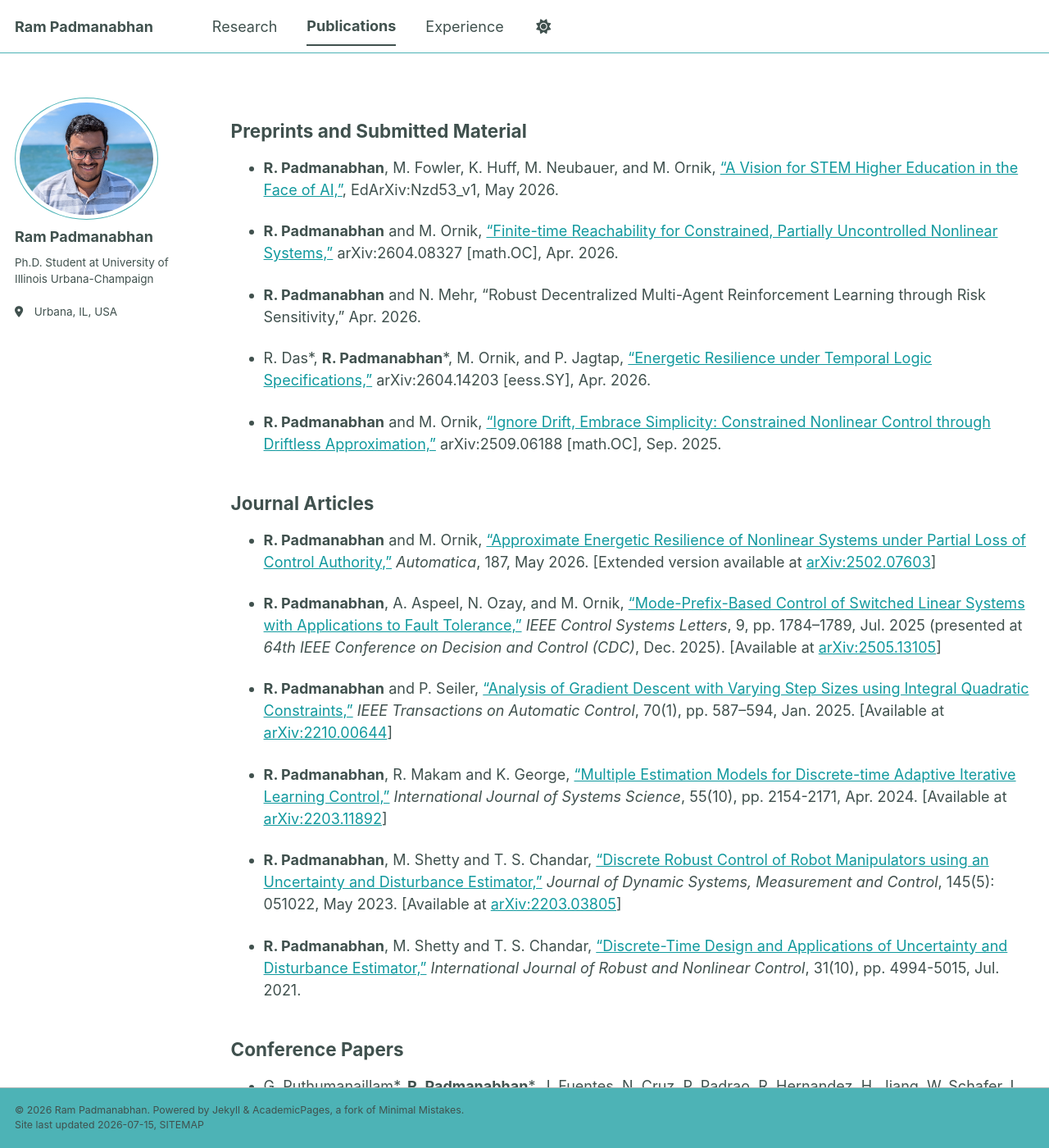
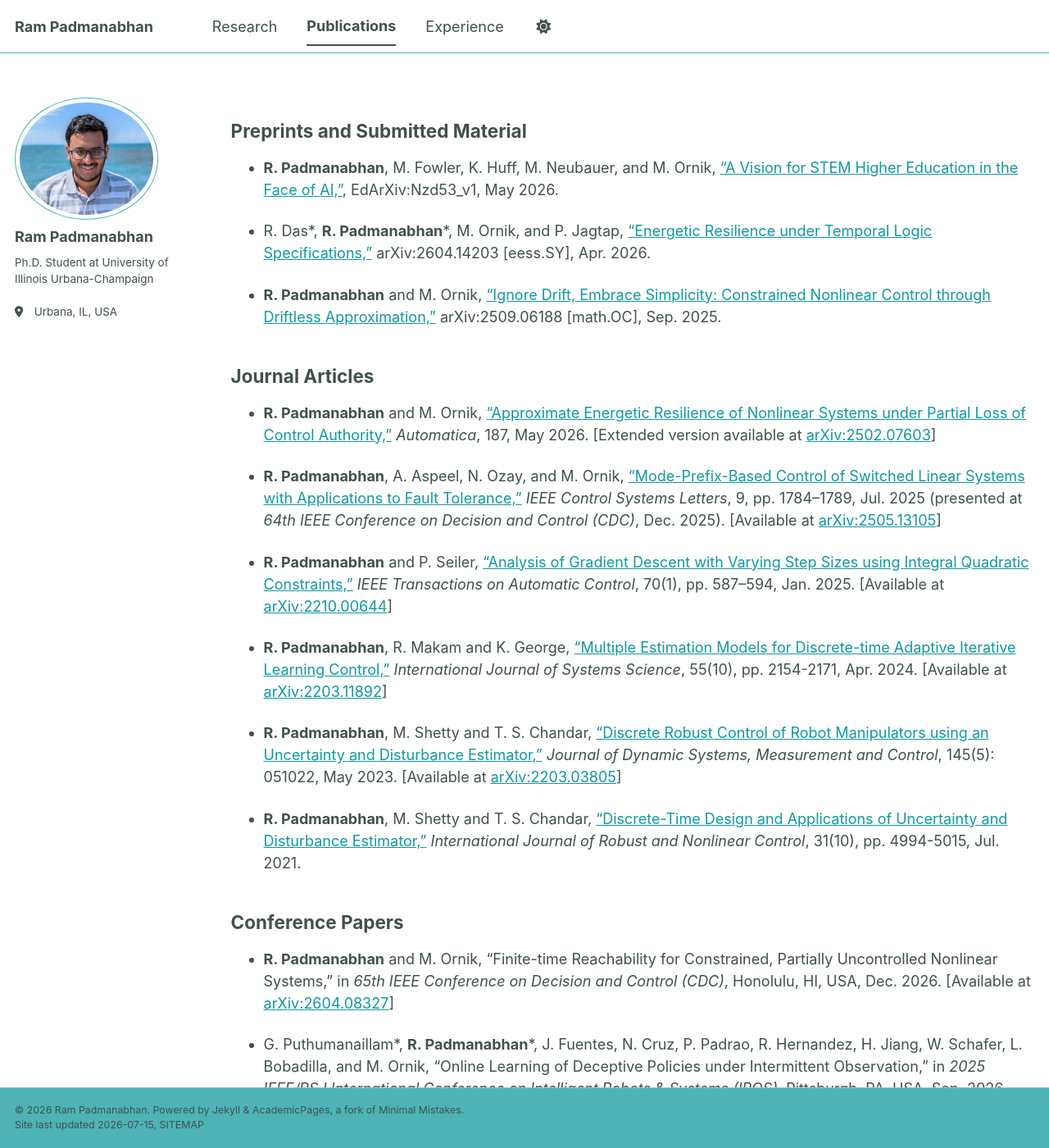
Before and after one commit to ram-p/ram-p.github.io, a Jekyll site: the page built from _pages/publications.md, in a window 1280 px wide and 1400 px high. Shown: the whole window at 82% size. Built offline with Jekyll 4.4.1, drawn with Linux system fonts in a browser that asks for light colours; a script bundle is joined from its source files by our own code; library files that are not in the unit come from our copies.

Commit message:
CDC 2026

```diff
--- a/_pages/publications.md
+++ b/_pages/publications.md
@@ -9,10 +9,6 @@ Preprints and Submitted Material
 ------
 
 - **R. Padmanabhan**, M. Fowler, K. Huff, M. Neubauer, and M. Ornik, ["A Vision for STEM Higher Education in the Face of AI,"](https://osf.io/preprints/edarxiv/nzd53_v1), EdArXiv:Nzd53_v1, May 2026.
-
-- **R. Padmanabhan** and M. Ornik, ["Finite-time Reachability for Constrained, Partially Uncontrolled Nonlinear Systems,"](https://arxiv.org/abs/2604.08327) arXiv:2604.08327 [math.OC], Apr. 2026.
-
-- **R. Padmanabhan** and N. Mehr, "Robust Decentralized Multi-Agent Reinforcement Learning through Risk Sensitivity," Apr. 2026.
 
 - R. Das\*, **R. Padmanabhan**\*, M. Ornik, and P. Jagtap, ["Energetic Resilience under Temporal Logic Specifications,"](https://arxiv.org/abs/2604.14203) arXiv:2604.14203 [eess.SY], Apr. 2026.
 
@@ -36,7 +32,9 @@ Journal Articles
 Conference Papers
 ------
 
-- G. Puthumanaillam\*, **R. Padmanabhan**\*, J. Fuentes, N. Cruz, P. Padrao, R. Hernandez, H. Jiang, W. Schafer, L. Bobadilla, and M. Ornik, ["Online Learning of Deceptive Policies under Intermittent Observation,"](https://arxiv.org/abs/2509.14453) in _2025 IEEE/RSJ International Conference on Intelligent Robots & Systems (IROS)_, Pittsburgh, PA, USA, Sep. 2026. \[Available at [arXiv:2509.14453](https://arxiv.org/abs/2509.14453)\]
+- **R. Padmanabhan** and M. Ornik, "Finite-time Reachability for Constrained, Partially Uncontrolled Nonlinear Systems," in _65th IEEE Conference on Decision and Control (CDC)_, Honolulu, HI, USA, Dec. 2026. \[Available at [arXiv:2604.08327](https://arxiv.org/abs/2604.08327)\]
+
+- G. Puthumanaillam\*, **R. Padmanabhan**\*, J. Fuentes, N. Cruz, P. Padrao, R. Hernandez, H. Jiang, W. Schafer, L. Bobadilla, and M. Ornik, "Online Learning of Deceptive Policies under Intermittent Observation," in _2025 IEEE/RSJ International Conference on Intelligent Robots & Systems (IROS)_, Pittsburgh, PA, USA, Sep. 2026. \[Available at [arXiv:2509.14453](https://arxiv.org/abs/2509.14453)\]
 
 - S. A. Dinkar, **R. Padmanabhan**, A. Clarke, P.-O. Gutman, and M. Ornik, ["Analysis of the Unscented Transform Controller for Systems with Bounded Nonlinearities,"](https://www.sciencedirect.com/science/article/pii/S2405896325029623) in _5th Modeling, Estimation and Control Conference (MECC)_, Pittsburgh, PA, USA, Oct. 2025. \[Available at [arXiv:2504.08579](https://arxiv.org/abs/2504.08579)\]
 
```
Also changed, not shown: _pages/about.md (+4 -9 lines), _pages/research.md (+1 -1 lines), 2 other files.
